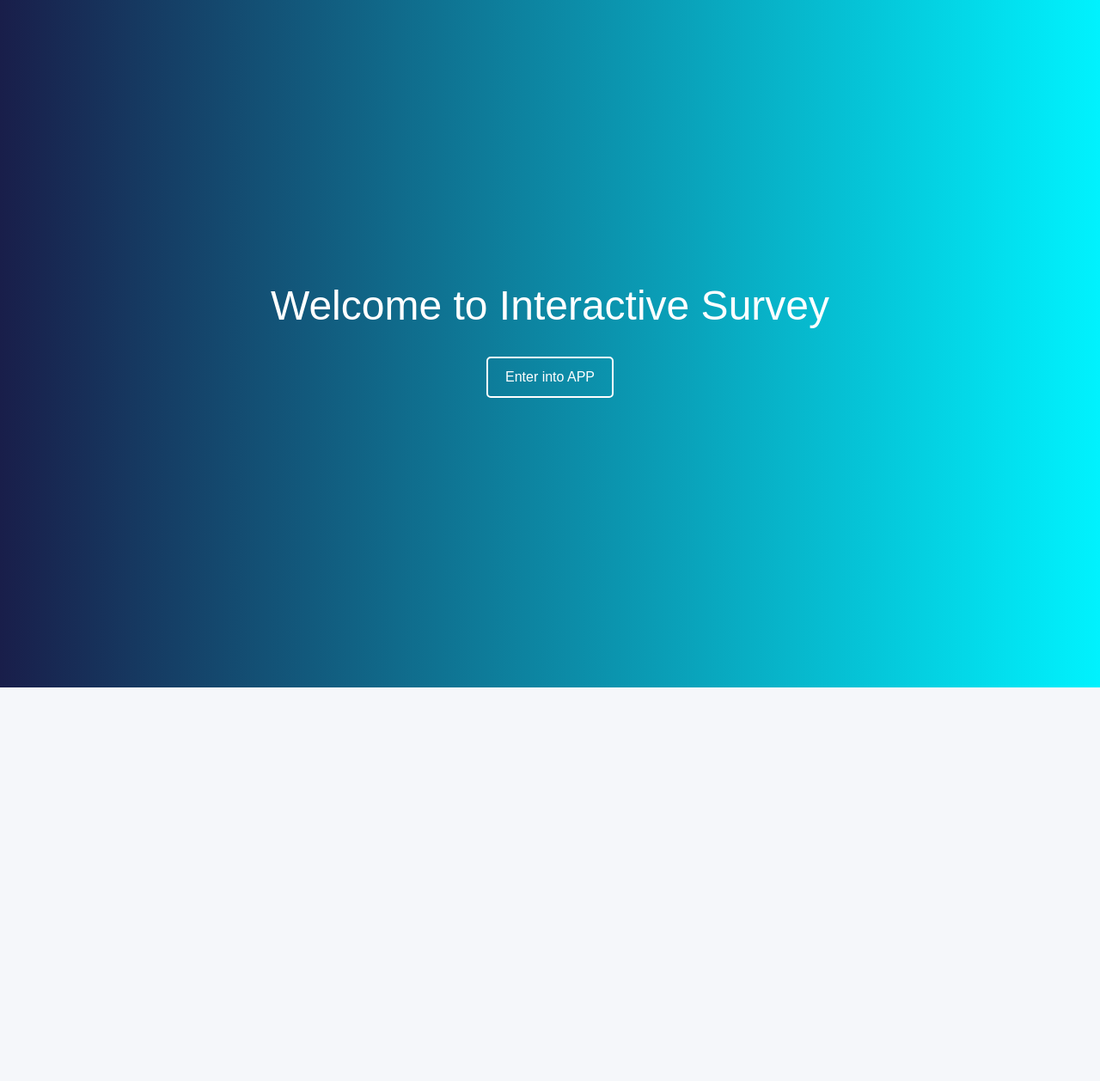
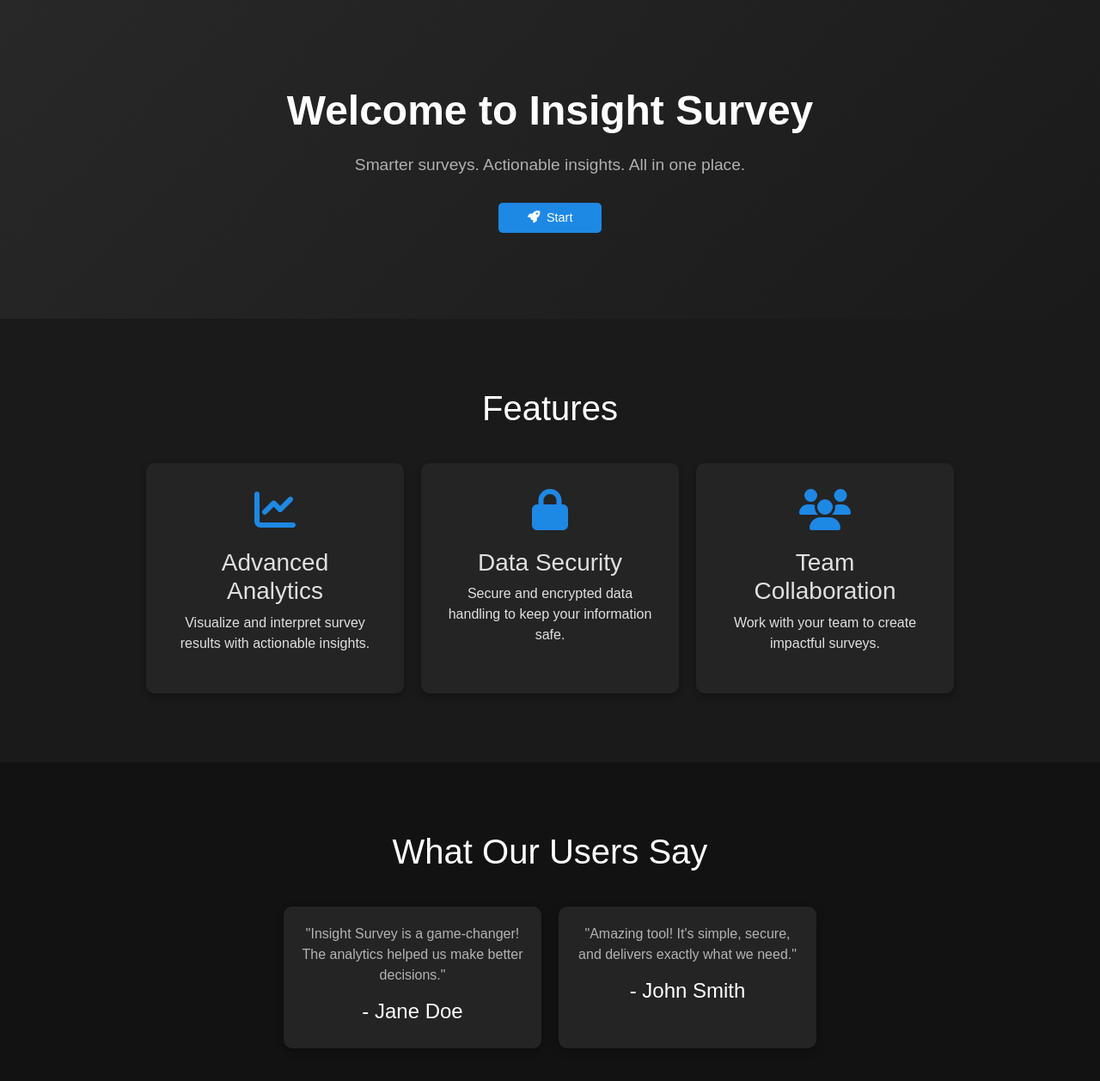
Before and after one commit to rishabhguptaxdev/productsuite-frontend, a React (Create React App) app: page / in a window 1280 px wide. Shown: the top 1258 px of the page at 86% size. Before the commit the page ends 800 px from the top, so only its background shows below. Built offline with nearby package versions, Linux system fonts and the light colour scheme; no server answers.

Commit message:
created landing page

```diff
--- a/package.json
+++ b/package.json
@@ -4,10 +4,10 @@
   "private": true,
   "dependencies": {
     "@auth0/auth0-react": "^2.2.4",
-    "@fortawesome/fontawesome-svg-core": "^6.6.0",
+    "@fortawesome/fontawesome-svg-core": "^6.7.2",
     "@fortawesome/free-brands-svg-icons": "^6.6.0",
     "@fortawesome/free-regular-svg-icons": "^6.6.0",
-    "@fortawesome/free-solid-svg-icons": "^6.6.0",
+    "@fortawesome/free-solid-svg-icons": "^6.7.2",
     "@fortawesome/react-fontawesome": "^0.2.2",
     "@reduxjs/toolkit": "^2.2.6",
     "@testing-library/jest-dom": "^5.17.0",
--- a/src/components/LandingPage.jsx
+++ b/src/components/LandingPage.jsx
@@ -1,8 +1,14 @@
 import React, { useEffect } from "react";
-import { useNavigate, Link } from "react-router-dom";
+import { useNavigate } from "react-router-dom";
 import { useAuth0 } from "@auth0/auth0-react";
 import "../css/landingPage.css";
-import Loader from "./Loader";
+import { FontAwesomeIcon } from "@fortawesome/react-fontawesome";
+import {
+	faRocket,
+	faChartLine,
+	faLock,
+	faUsers,
+} from "@fortawesome/free-solid-svg-icons";
 
 const LandingPage = () => {
 	const { loginWithRedirect, isAuthenticated, isLoading } = useAuth0();
@@ -14,19 +20,103 @@ const LandingPage = () => {
 		}
 	}, [isAuthenticated, navigate]);
 
-  if(isLoading && !isAuthenticated){
-	return <Loader />
+	if (isLoading && !isAuthenticated) {
+		return <div className="loader">Loading...</div>;
 	}
 
 	return (
-    !isAuthenticated && !isLoading && (
-      <div className="landing-container">
-        <h1>Welcome to Interactive Survey</h1>
-        <div className="button-group">
-          <Link onClick={() => loginWithRedirect()}>Enter into APP</Link>
+		<div className="dark-landing-container">
+			{/* Hero Section */}
+			<section className="hero-section">
+				<div className="hero-content">
+					<h1 className="hero-title">Welcome to Insight Survey</h1>
+					<p className="hero-subtitle">
+						Smarter surveys. Actionable insights. All in one place.
+					</p>
+					<button
+						className="btn btn-primary btn-lg"
+						onClick={() => loginWithRedirect()}
+					>
+						<FontAwesomeIcon icon={faRocket} className="me-2" />
+						Start
+					</button>
+				</div>
+			</section>
+
+			{/* Features Section */}
+			<section className="features-section">
+				<h2 className="section-title">Features</h2>
+				<div className="features-grid">
+					<div className="feature-card">
+						<FontAwesomeIcon
+							icon={faChartLine}
+							size="3x"
+							className="feature-icon"
+						/>
+						<h3>Advanced Analytics</h3>
+						<p>
+							Visualize and interpret survey results with actionable insights.
+						</p>
+					</div>
+					<div className="feature-card">
+						<FontAwesomeIcon icon={faLock} size="3x" className="feature-icon" />
+						<h3>Data Security</h3>
+						<p>
+							Secure and encrypted data handling to keep your information safe.
+						</p>
+					</div>
+					<div className="feature-card">
+						<FontAwesomeIcon
+							icon={faUsers}
+							size="3x"
+							className="feature-icon"
+						/>
+						<h3>Team Collaboration</h3>
+						<p>Work with your team to create impactful surveys.</p>
 					</div>
 				</div>
-    )
+			</section>
+
+			{/* Testimonials Section */}
+			<section className="testimonials-section">
+				<h2 className="section-title">What Our Users Say</h2>
+				<div className="testimonials-grid">
+					<div className="testimonial-card">
+						<p>
+							"Insight Survey is a game-changer! The analytics helped us make
+							better decisions."
+						</p>
+						<h4>- Jane Doe</h4>
+					</div>
+					<div className="testimonial-card">
+						<p>
+							"Amazing tool! It's simple, secure, and delivers exactly what we
+							need."
+						</p>
+						<h4>- John Smith</h4>
+					</div>
+				</div>
+			</section>
+
+			{/* Call to Action Section */}
+			<section className="cta-section">
+				<h2 className="cta-title">Get Started Today</h2>
+				<p className="cta-subtitle">
+					Join thousands of professionals using Insight Survey.
+				</p>
+				<button
+					className="btn btn-primary btn-lg"
+					onClick={() => loginWithRedirect()}
+				>
+					Sign Up
+				</button>
+			</section>
+
+			{/* Footer */}
+			<footer className="dark-footer">
+				<p>© {new Date().getFullYear()} Insight Survey. All rights reserved.</p>
+			</footer>
+		</div>
 	);
 };
 
--- a/src/css/landingPage.css
+++ b/src/css/landingPage.css
@@ -1,47 +1,145 @@
-/* LandingPage.css */
-
+/* General Dark Theme Styles */
 body {
 	font-family: "Arial", sans-serif;
-	background-color: #f5f7fa;
 	margin: 0;
 	padding: 0;
+	background-color: #101010;
+	color: #e0e0e0;
 }
 
-.landing-container {
-	display: flex;
-	flex-direction: column;
-	align-items: center;
-	justify-content: center;
-	height: 100vh;
-	background: linear-gradient(to right, #191e4a, #00f2fe);
-	color: white;
+.dark-landing-container {
+	text-align: center;
 }
 
-.landing-container h1 {
+/* Hero Section */
+.hero-section {
+	background: linear-gradient(135deg, #282828, #1a1a1a);
+	padding: 100px 20px;
+}
+
+.hero-title {
 	font-size: 3rem;
+	font-weight: bold;
+	color: #ffffff;
+}
+
+.hero-subtitle {
+	font-size: 1.2rem;
+	color: #b0b0b0;
+	margin: 20px 0 30px;
+}
+
+.btn-primary {
+	background-color: #1e88e5;
+	color: white;
+	padding: 0.4rem 0.8rem; /* Adjust padding to reduce width */
+	border-radius: 5px;
+	border: none;
+	font-size: 0.9rem; /* Reduced font size */
+	max-width: 120px; /* Optional: limits the button width */
+	text-align: center;
+	transition: background-color 0.3s;
+}
+
+.btn-primary:hover {
+	background-color: #191e4a;
+}
+
+/* Features Section */
+.features-section {
+	padding: 80px 20px;
+	background-color: #1a1a1a;
+}
+
+.section-title {
+	font-size: 2.5rem;
+	margin-bottom: 40px;
+	color: #ffffff;
+}
+
+.features-grid {
+	display: flex;
+	justify-content: center;
+	gap: 20px;
+	flex-wrap: wrap;
+}
+
+.feature-card {
+	background-color: #242424;
+	border-radius: 10px;
+	padding: 30px;
+	width: 300px;
+	text-align: center;
+	box-shadow: 0 4px 10px rgba(0, 0, 0, 0.3);
+}
+
+.feature-icon {
+	color: #1e88e5;
 	margin-bottom: 20px;
 }
 
-.button-group {
-	display: flex;
-	gap: 20px; /* Space between buttons */
+/* Testimonials Section */
+.testimonials-section {
+	background-color: #121212;
+	padding: 80px 20px;
 }
 
-.landing-container a {
-	text-decoration: none;
-	color: white;
-	padding: 10px 20px;
-	margin: 10px;
-	border: 2px solid white;
-	border-radius: 5px;
-	transition: background 0.3s, color 0.3s;
+.testimonials-grid {
+	display: flex;
+	justify-content: center;
+	gap: 20px;
+	flex-wrap: wrap;
 }
 
-.landing-container a:hover {
-	background: white;
-	color: #191e4a;
+.testimonial-card {
+	background-color: #242424;
+	border-radius: 10px;
+	padding: 20px;
+	width: 300px;
+	text-align: center;
+	color: #b3b3b3;
+	box-shadow: 0 4px 10px rgba(0, 0, 0, 0.3);
 }
 
-h1{
-	text-align: center;
+.testimonial-card h4 {
+	margin-top: 10px;
+	color: #ffffff;
 }
+
+/* CTA Section */
+.cta-section {
+	background: #282828;
+	color: white;
+	padding: 60px 20px;
+}
+
+.cta-title {
+	font-size: 2.5rem;
+	margin-bottom: 20px;
+}
+
+.cta-subtitle {
+	font-size: 1.2rem;
+	margin-bottom: 30px;
+}
+
+.btn-success {
+	background-color: #1e88e5;
+	color: white;
+	padding: 0.6rem 1.5rem;
+	border-radius: 5px;
+	border: none;
+	font-size: 1rem;
+}
+
+.btn-success:hover {
+	background-color: #1e88e5;
+}
+
+/* Footer */
+.dark-footer {
+	background-color: #101010;
+	padding: 20px;
+	color: #777;
+	font-size: 0.9rem;
+}
```
Also changed, not shown: 1 other file (tests, documents, lock files or other folders). Lines whose indentation alone changed are shown as unchanged.
